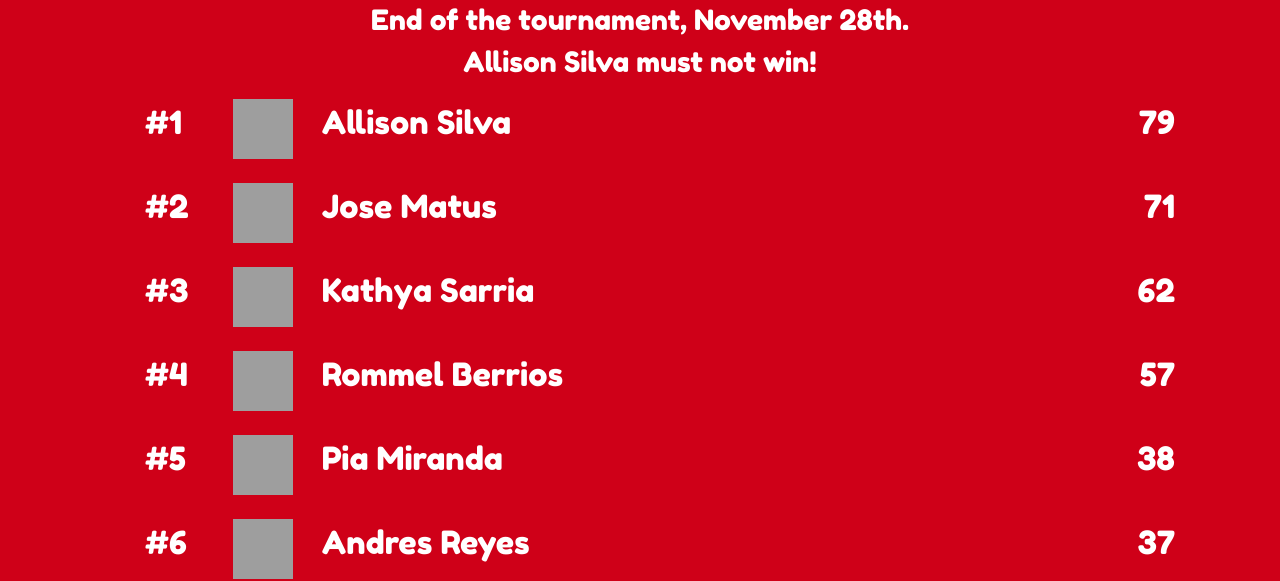
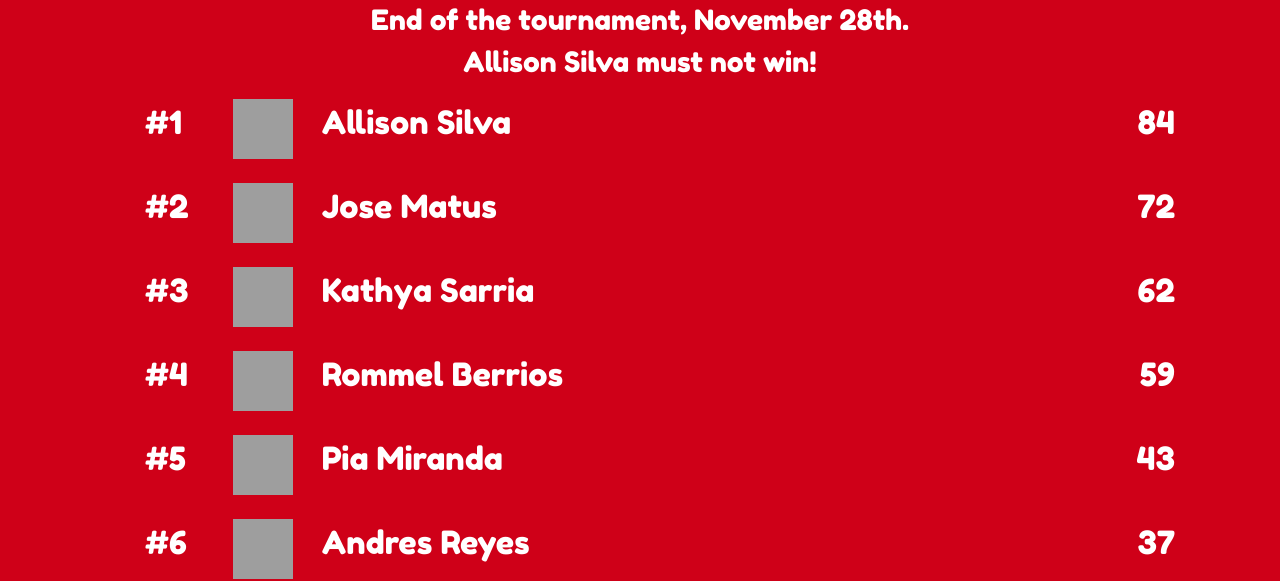
Before and after one commit to mediarain/rain-uno, a Jekyll site: the page built from index.md, in a window 1280 px wide. Shown: the part 411-992 px from the top of the page. Built offline with Jekyll 4.4.1, drawn with Linux system fonts in a browser that asks for light colours; grey boxes are pictures that could not be loaded.

Commit message:
update score 14-11-2018

```diff
--- a/_data/score.yml
+++ b/_data/score.yml
@@ -5,11 +5,11 @@ players:
 
 - name: Allison Silva
   hash: bb5a9483c2cccaa2e3154992dc12d36f
-  score: 79
+  score: 84
 
 - name: Jose Matus
   hash: 1d385262dcfe3ed3891770bd0f46ace1
-  score: 71
+  score: 72
 
 - name: Gema Sandoval
   hash: 1abcfcb70884e5105b250559eb3a84c5
@@ -17,7 +17,7 @@ players:
 
 - name: Rommel Berrios
   hash: 687aa7f2bae0e9dfabe85ec6e9eaffcb
-  score: 57
+  score: 59
 
 - name: Kathya Sarria
   hash: 2b7219f080114fdd89982067b8a751e4
@@ -29,7 +29,7 @@ players:
 
 - name: Pia Miranda
   hash: 24123b9fbfd40654c0a4cf8ffb8d5d4e
-  score: 38
+  score: 43
 
 - name: Luis Palacios
   hash: 0d7e8faa24bd385f7e4be299a5d497c8
```
